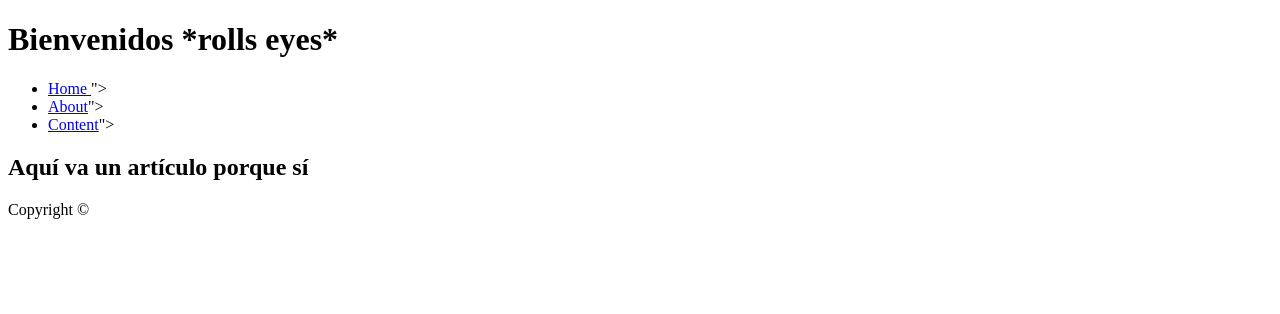
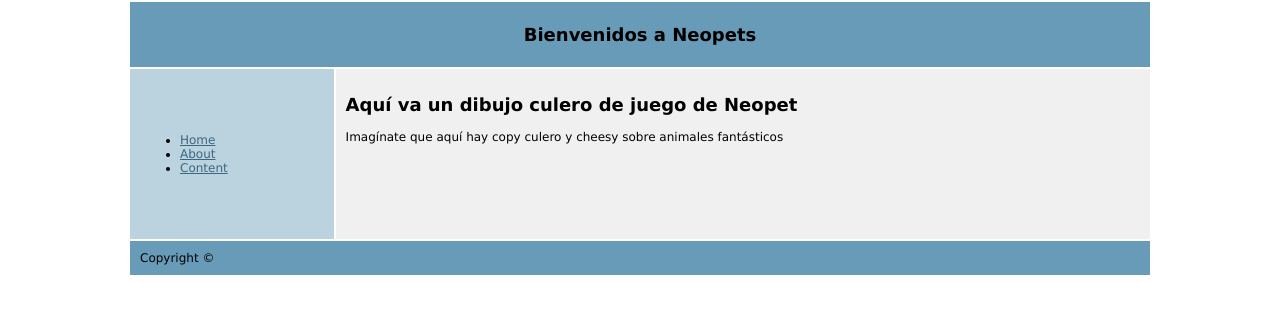
Before and after one commit to moradocuevas/moradocuevas.github.io, a plain HTML site: page index.html in a window 1280 px wide. Drawn offline with Linux system fonts and the light colour scheme.

Commit message:
Página web 0

```diff
--- a/index.html
+++ b/index.html
@@ -4,29 +4,31 @@
         <meta charset="UTF-8">
         <title> Mi primera página (como de costumbre)</title>
     </head>
-    <body>
+    <body style="margin: 0px">
+        <table cellpadding=10px; cellspacing "0" style="font:12px verdana, sans-serif; width:80%; margin: 0 auto;">
         <tr>
-            <td colspan='2'>
-                <h1> Bienvenidos *rolls eyes*</h1>
+            <td colspan='2' style="background-color:#679BB7 ">
+                <h1 style="font-size: 18px; text-align: center;"> Bienvenidos a Neopets</h1>
+            </td>
+        </tr>
+        <tr style="height:170px">
+            <td style="background-color: #bbd2df; width: 20%">
+                <ul>
+                    <li> <a href="#" style="color: #3d677e;">Home </a> </li>
+                    <li> <a href="#" style="color: #3d677e;""> About</a> </li>
+                    <li> <a href="#" style="color: #3d677e;">Content</a> </li>
+                </ul>
+            </td>
+            <td style="background-color: #f0f0f0 ; width:80%; vertical-align:top;">
+                <h2 style="font: 16px, margin:0px;">Aquí va un dibujo culero de juego de Neopet</h2>
+                <p> Imagínate que aquí hay copy culero y cheesy sobre animales fantásticos</p>
             </td>
         </tr>
         <tr>
-            <td>
-                <ul>
-                    <li> <a href="#">Home </a>"> </li>
-                    <li> <a href="#">About</a>"> </li>
-                    <li> <a href="#">Content</a>"> </li>
-                </ul>
-            </td>
-            <td>
-                <h2>Aquí va un artículo porque sí</h2>
-                <p> </p>
-            </td>
-        </tr>
-        <tr>
-            <td colspan='2'> Copyright &copy  </td>
+            <td colspan='2' style="background-color:#679BB7;"> Copyright &copy  </td>
 
         </tr>
+        </table>
     </body>
 
 
```
